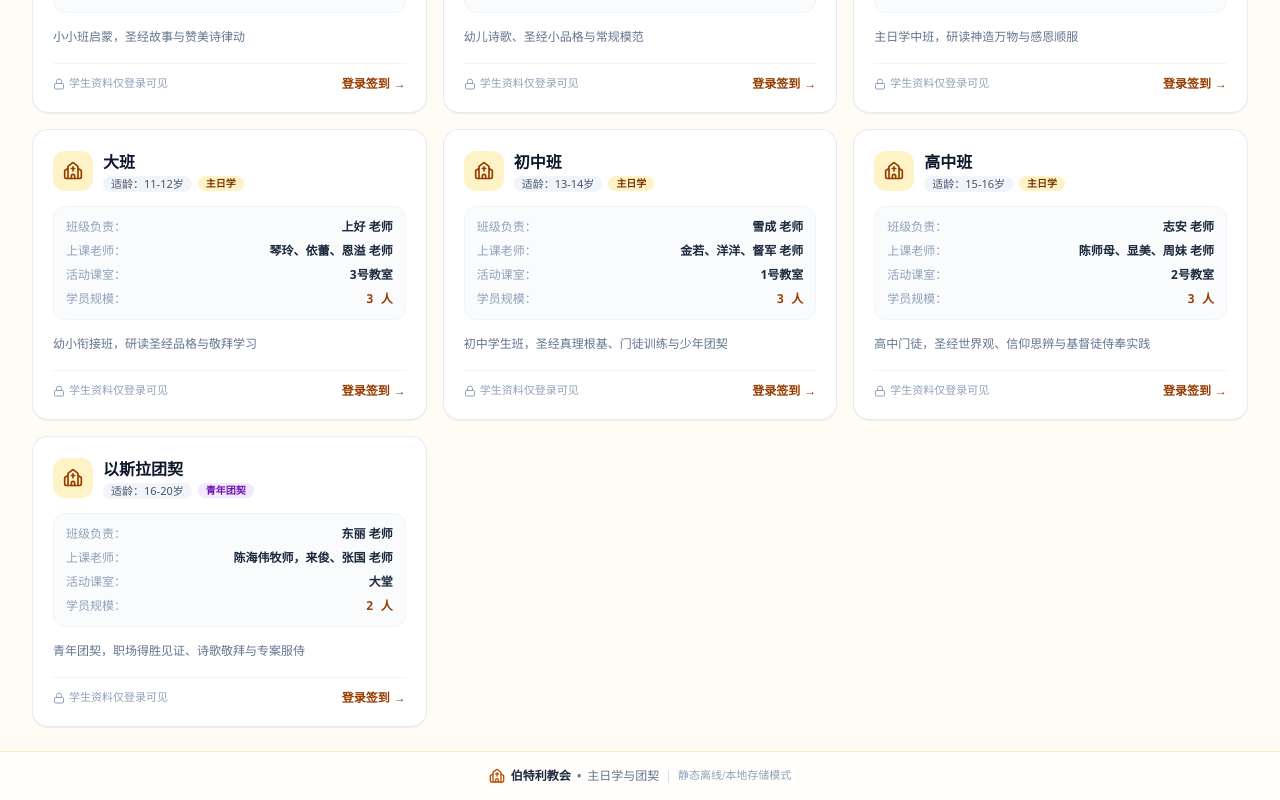
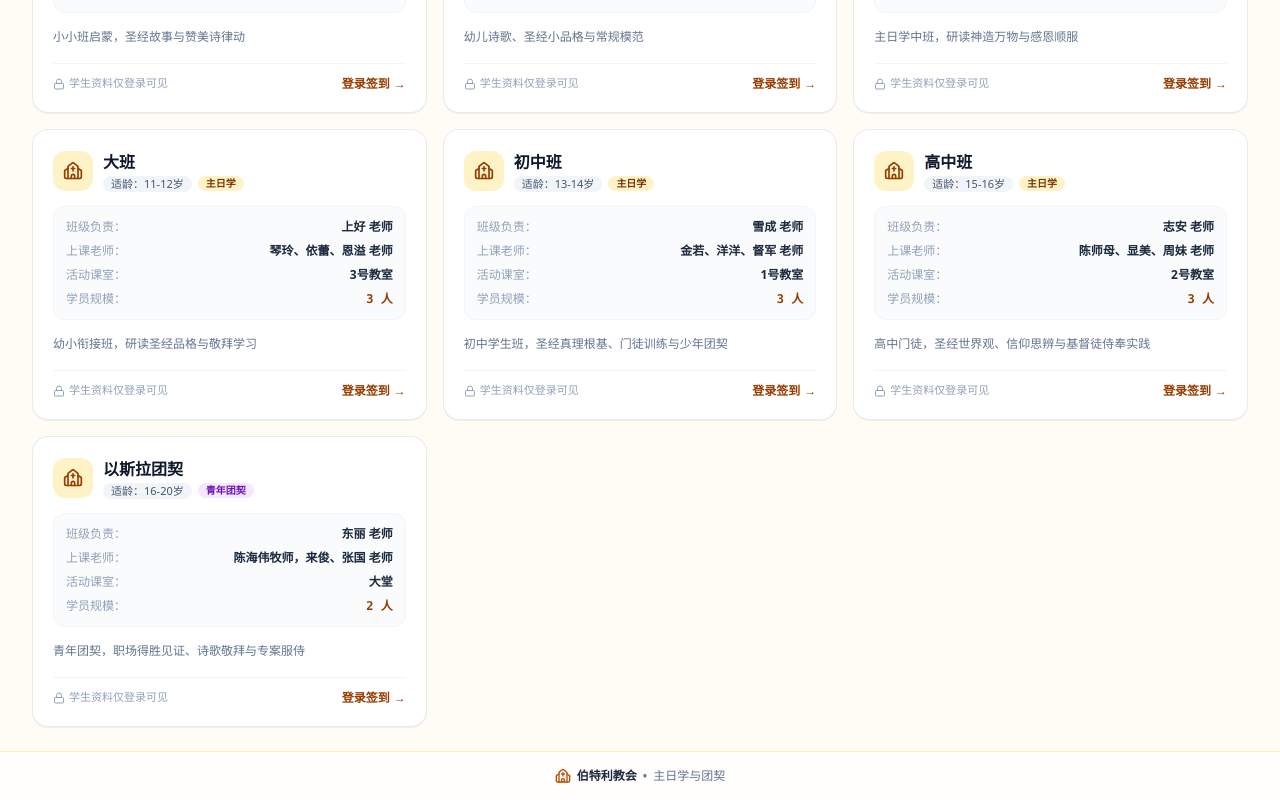
Before and after one commit to bethel2021/Bethel, a React (Vite) app: page / in a window 1280 px wide. Shown: the part 546-1346 px from the top of the page. Built offline with nearby package versions, Linux system fonts and the light colour scheme; no server answers.

Commit message:
ui: remove server status indicator from footer
Removed the server connectivity status badge from the footer to simplify the UI.

```diff
--- a/src/App.tsx
+++ b/src/App.tsx
@@ -1264,12 +1264,6 @@ export default function App() {
             <span className="font-semibold text-slate-800">{config.churchName}</span>
             <span>•</span>
             <span>{config.schoolTitle}</span>
-            <span className="text-slate-300">|</span>
-            <span className="text-[11px] text-slate-400">
-              {isServerAvailable === false
-                ? '静态离线/本地存储模式'
-                : '🟢 实时更新'}
-            </span>
           </p>
         </div>
       </footer>
```
